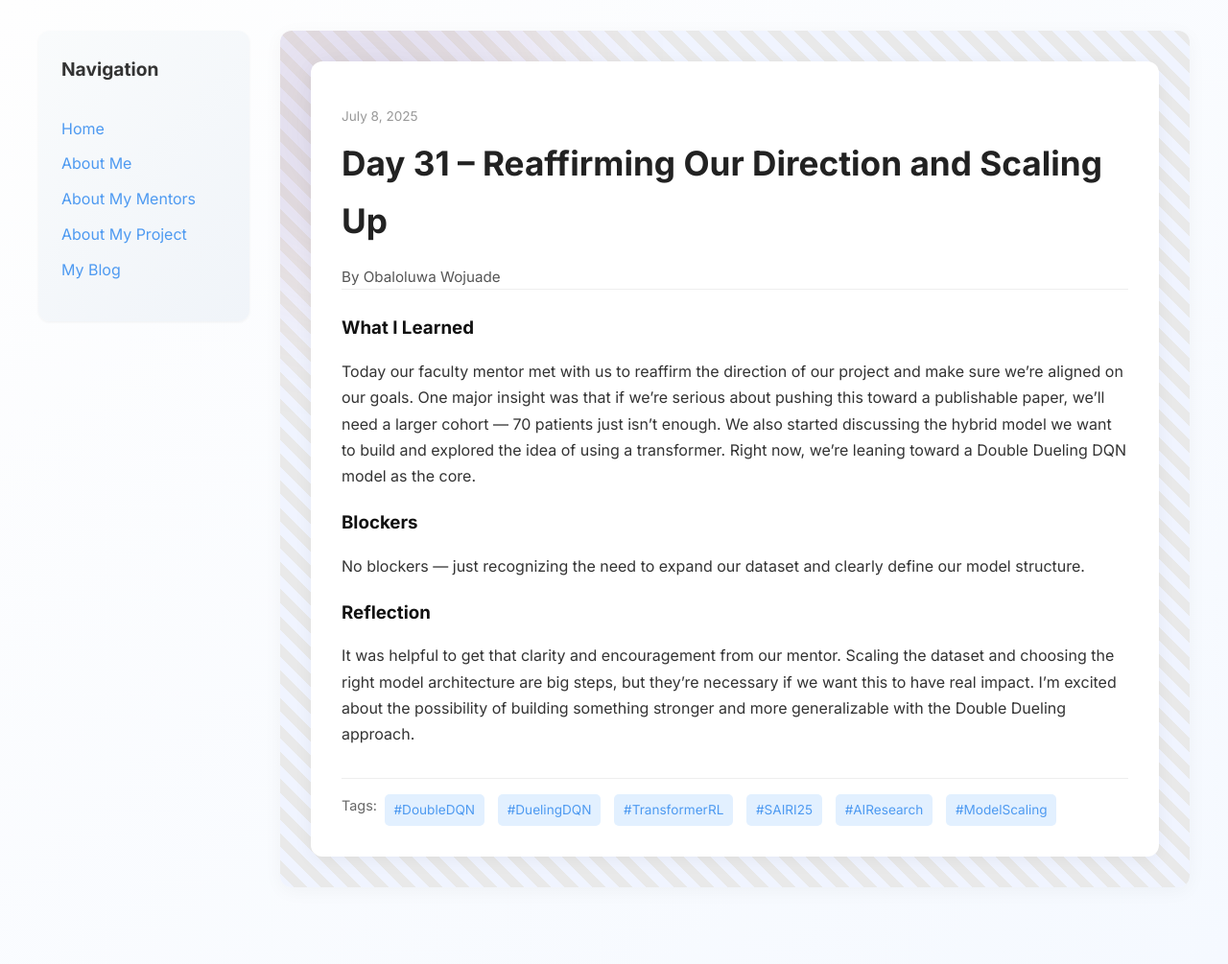
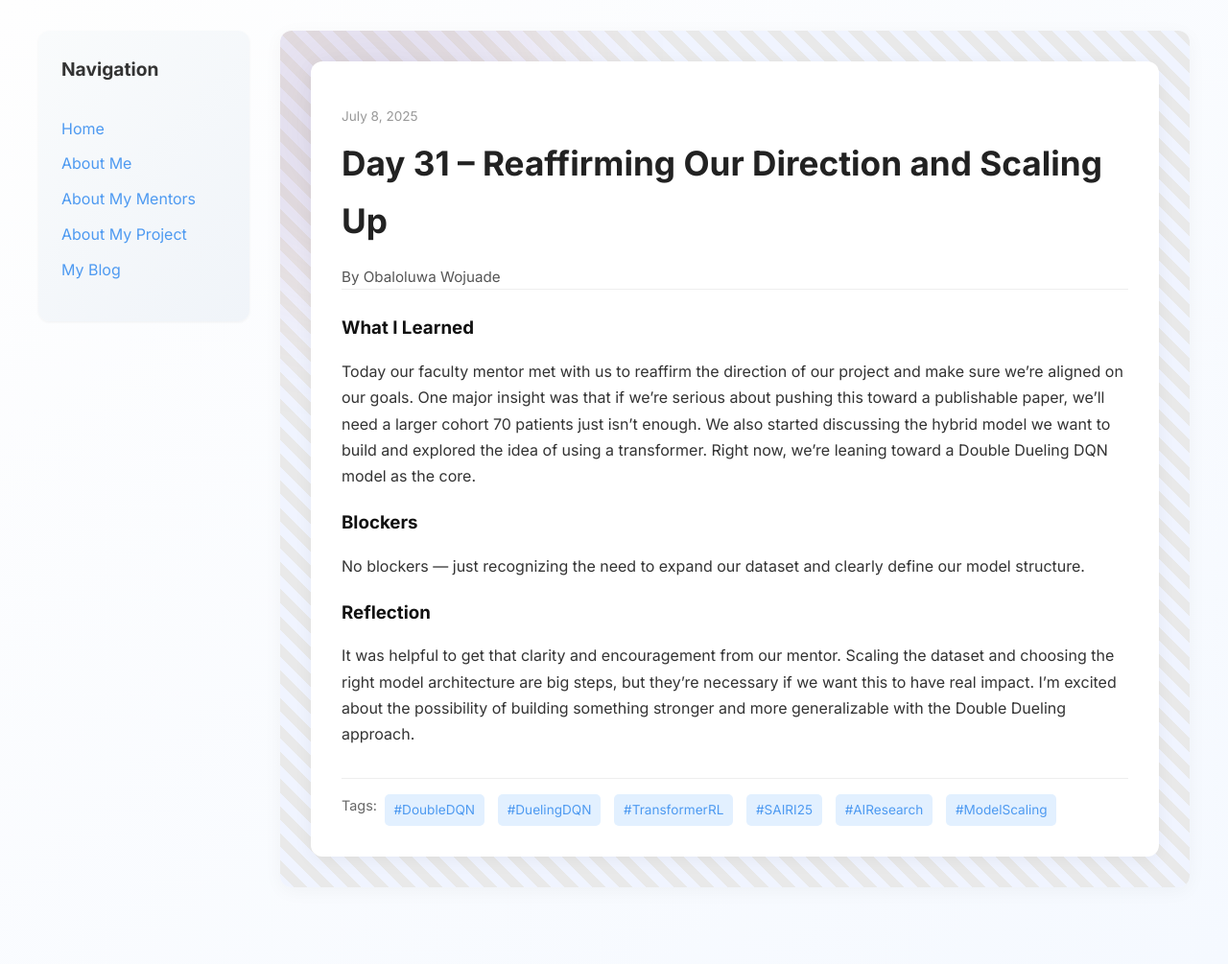
Before and after one commit to obwoj1/obwoj1.github.io, a Jekyll site: the page built from _posts/2025-07-08-day-31.md, in a window 1280 px wide. Shown: the whole page at 96% size. Built offline with Jekyll 4.4.1, drawn with Linux system fonts in a browser that asks for light colours.

Commit message:
Update 2025-07-08-day-31.md

```diff
--- a/_posts/2025-07-08-day-31.md
+++ b/_posts/2025-07-08-day-31.md
@@ -7,7 +7,7 @@ permalink: /day31.html
 tags: ["#DoubleDQN", "#DuelingDQN", "#TransformerRL", "#SAIRI25", "#AIResearch", "#ModelScaling"]
 
 what_i_learned: |
-  Today our faculty mentor met with us to reaffirm the direction of our project and make sure we’re aligned on our goals. One major insight was that if we’re serious about pushing this toward a publishable paper, we’ll need a larger cohort — 70 patients just isn’t enough. We also started discussing the hybrid model we want to build and explored the idea of using a transformer. Right now, we’re leaning toward a Double Dueling DQN model as the core.
+  Today our faculty mentor met with us to reaffirm the direction of our project and make sure we’re aligned on our goals. One major insight was that if we’re serious about pushing this toward a publishable paper, we’ll need a larger cohort 70 patients just isn’t enough. We also started discussing the hybrid model we want to build and explored the idea of using a transformer. Right now, we’re leaning toward a Double Dueling DQN model as the core.
 
 blockers: |
   No blockers — just recognizing the need to expand our dataset and clearly define our model structure.
```
